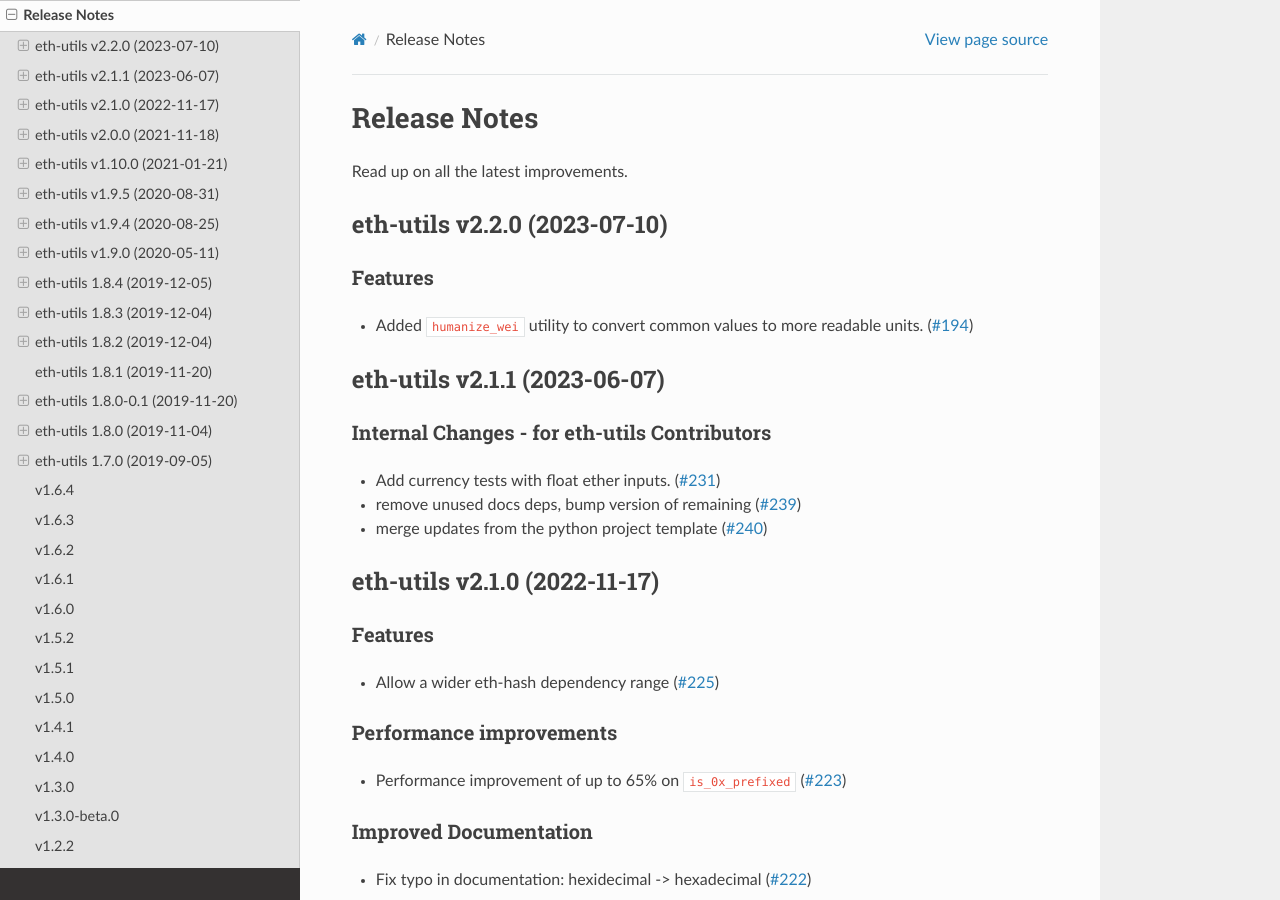
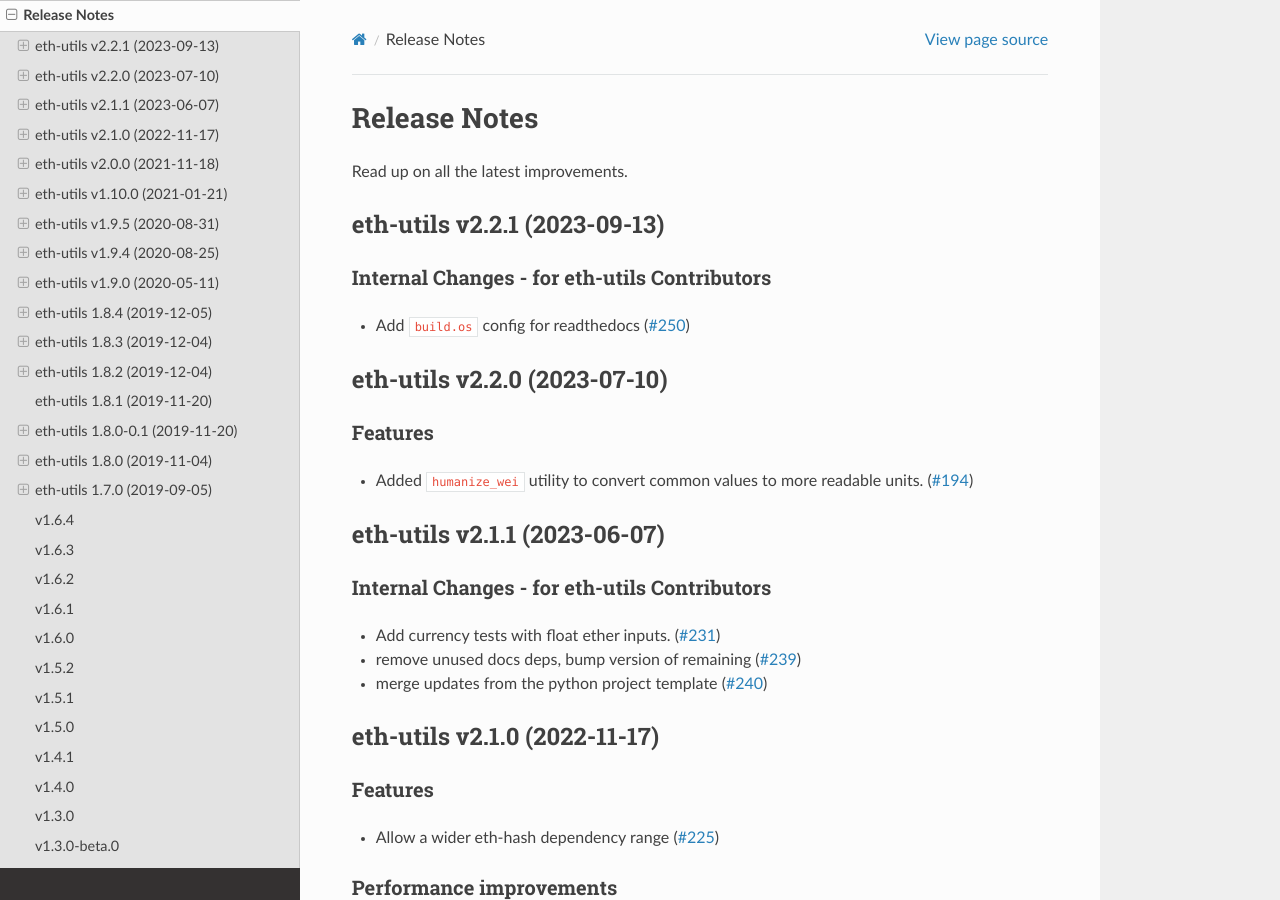
Before and after one commit to ethereum/eth-utils, a Sphinx documentation site: the page built from docs/release_notes.rst, in a window 1280 px wide and 900 px high. Built offline with Sphinx 7.4.7 and the Read the Docs theme 2.0.0, drawn with Linux system fonts in a browser that asks for light colours.

Commit message:
Compile release notes

```diff
--- a/docs/release_notes.rst
+++ b/docs/release_notes.rst
@@ -4,6 +4,15 @@ Release Notes
 Read up on all the latest improvements.
 
 .. towncrier release notes start
+
+eth-utils v2.2.1 (2023-09-13)
+-----------------------------
+
+Internal Changes - for eth-utils Contributors
+~~~~~~~~~~~~~~~~~~~~~~~~~~~~~~~~~~~~~~~~~~~~~
+
+- Add ``build.os`` config for readthedocs (`#250 <https://github.com/ethereum/eth-utils/issues/250>`__)
+
 
 eth-utils v2.2.0 (2023-07-10)
 -----------------------------
--- a/newsfragments/250.internal.rst
+++ /dev/null
@@ -1 +0,0 @@
-Add ``build.os`` config for readthedocs
```
